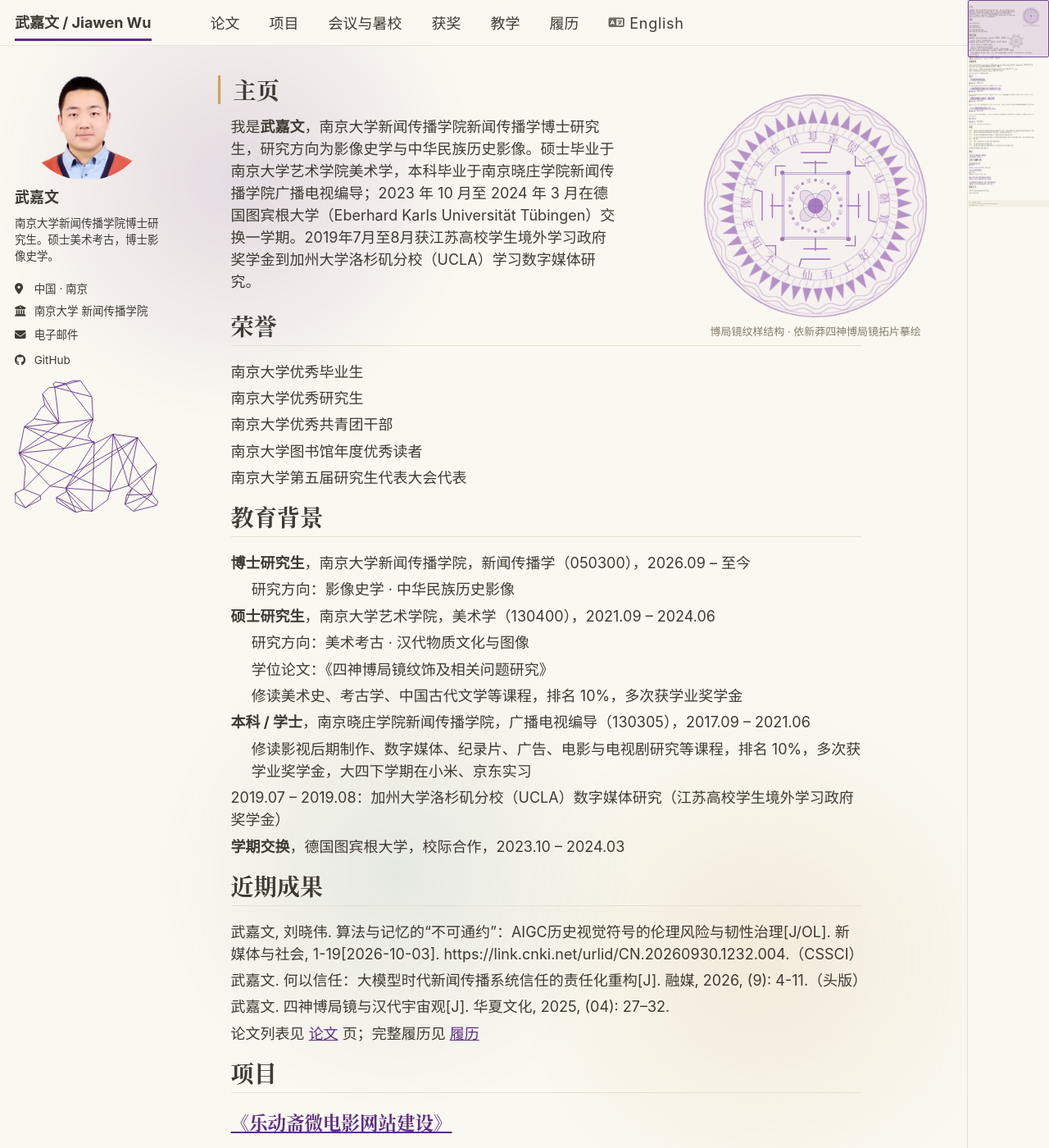
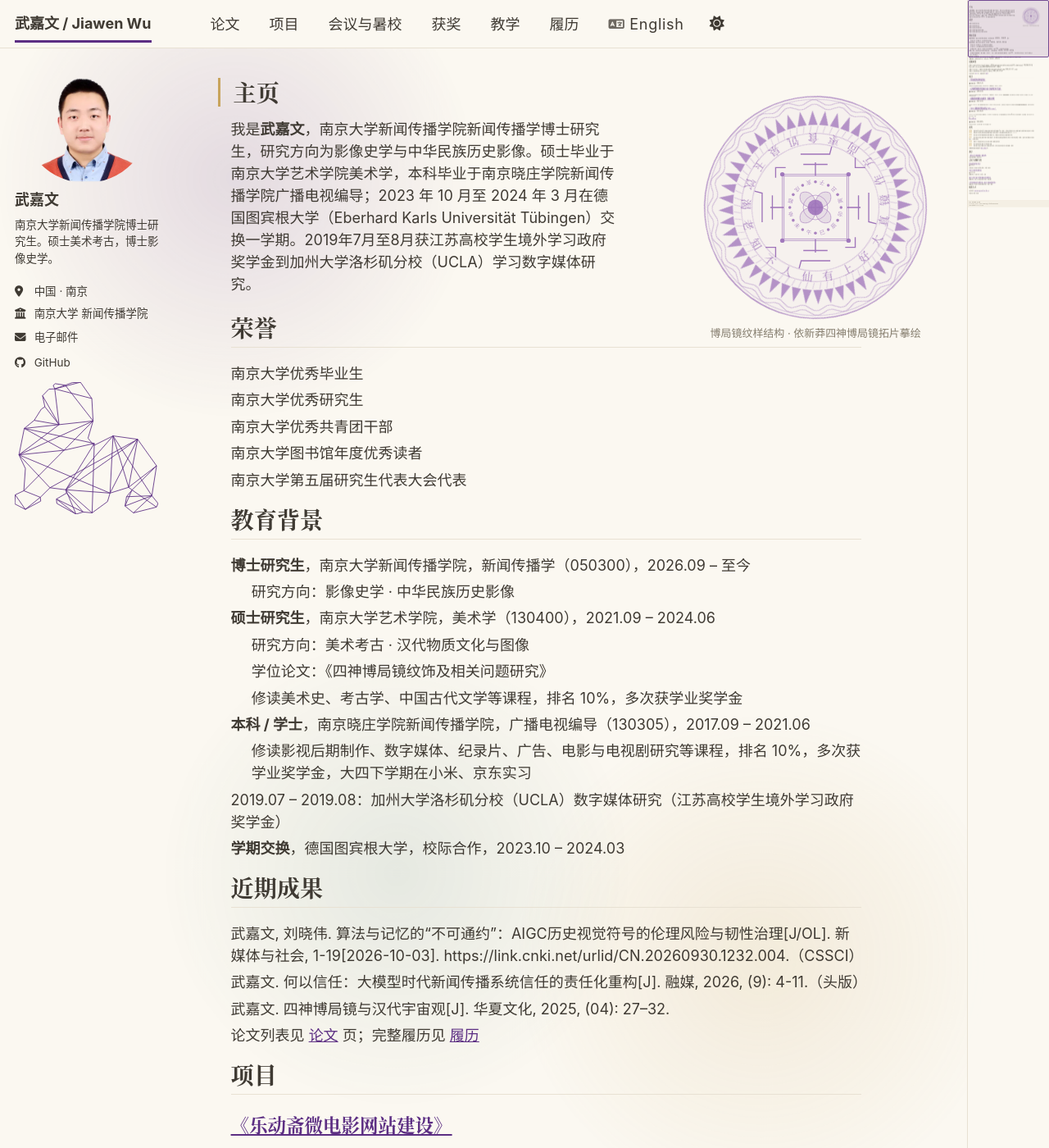
Before and after one commit to newnju/newnju.github.io, a Jekyll site: the page built from _pages/about.md, in a window 1280 px wide and 1400 px high. Shown: the whole window at 82% size. Built offline with Jekyll 4.4.1, drawn with Linux system fonts in a browser that asks for light colours.

Commit message:
主题按钮压回文档流：它被主题的 .greedy-nav button 通用规则绝对定位到导航最右端，与语言切换脱开

```diff
--- a/_sass/layout/_navigation.scss
+++ b/_sass/layout/_navigation.scss
@@ -229,7 +229,13 @@
       a,
       button {
         /* 触摸目标至少 44×44（原先只有 25px 宽）；按钮是 masthead.html 里
-           为了键盘可达才换成的真 button，所以要把浏览器默认样式抹平。 */
+           为了键盘可达才换成的真 button，所以要把浏览器默认样式抹平。
+           position/z-index 也要压回去：主题给 .greedy-nav button 的通用规则是
+           position: absolute; right: 0（那是给汉堡按钮用的），换成 button 之后
+           主题按钮也被卷进去 —— 脱离文档流跳到导航最右端，跟语言切换拉开了距离，
+           所在的 li 宽度还会塌成 0。 */
+        position: static;
+        z-index: auto;
         min-width: 44px;
         min-height: 44px;
         display: flex;
```
